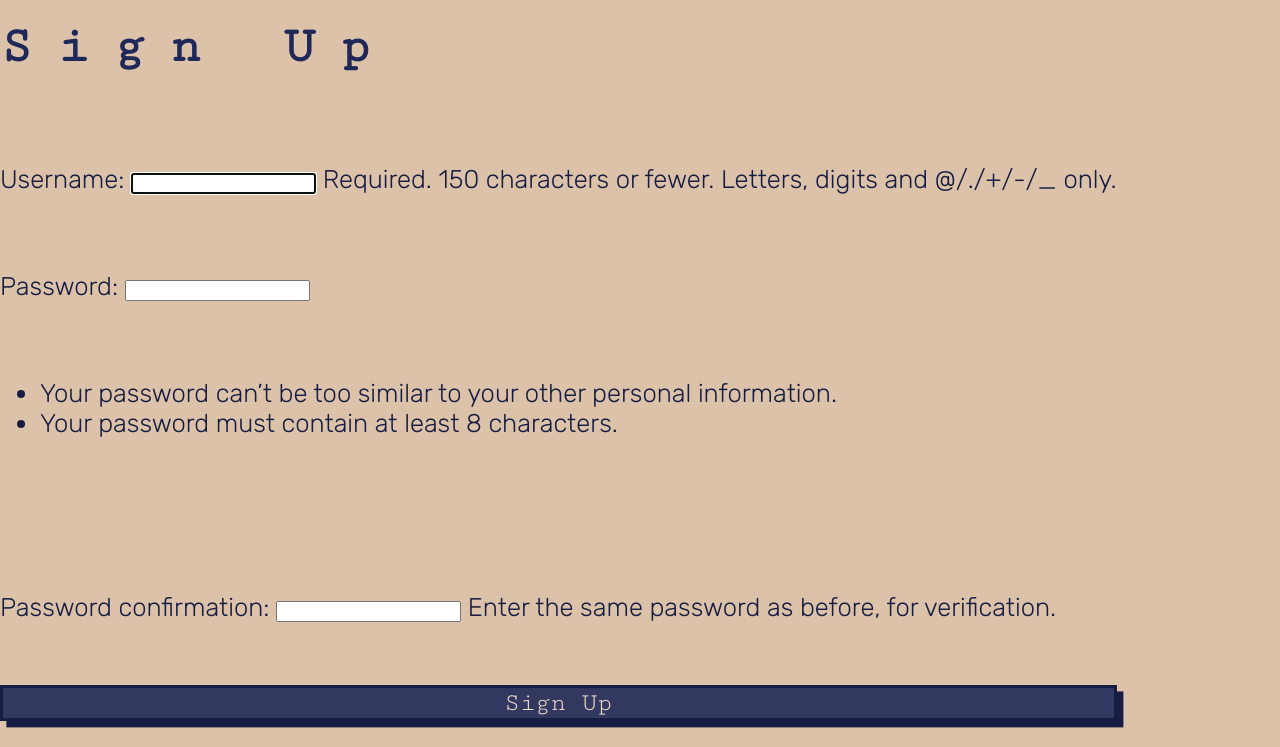
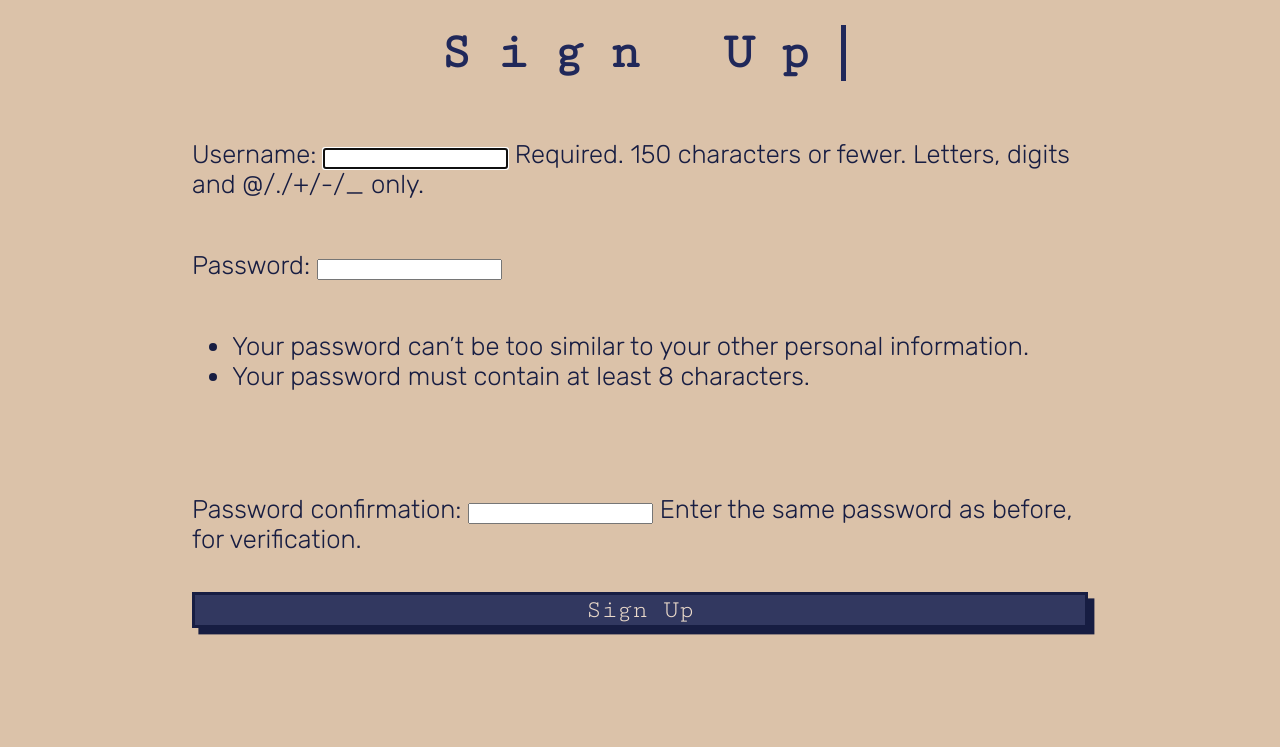
Before and after one commit to hicass/vintagev, a Django app: page /accounts/signup/ in a window 1280 px wide. Shown: the part 107-854 px from the top of the page. After the commit the page ends 742 px from the top, so only its background shows below. Run offline with Django 4.2, Linux system fonts and the light colour scheme.

Commit message:
Fix registration styling, and css orginization.

```diff
--- a/main_app/static/css/addstyle.css
+++ b/main_app/static/css/addstyle.css
@@ -11,7 +11,7 @@
     font-family: 'Cutive Mono', monospace;
 }
 
-form {
+.add-form {
     display: flex;
     flex-direction: column;
     font-size: 2vw;
--- a/main_app/static/css/login.css
+++ /dev/null
@@ -1,6 +0,0 @@
-#login-section {
-    display: flex;
-    justify-content: center;
-    align-items: flex-start;
-    margin: 5% 0 0;
-}
--- a/main_app/static/css/signup.css
+++ b/main_app/static/css/registration.css
@@ -1,11 +1,11 @@
-#signup-section {
+#signup-section, #login-section {
     display: flex;
-    justify-content: left;
-    align-items: flex-start;
-    margin: 5% 0 0;
+    flex-direction: column;
+    align-items: center;
+    margin: 2% 0 0;
 }
 
-#signup-h1 {
+.registration-txt {
     margin: 0;
     letter-spacing: 2vw;
     overflow: hidden;
@@ -17,3 +17,14 @@
         typing 1.5s steps(20, end) forwards,
         blink-caret .85s step-end infinite;
 }
+
+.registration-form-div {
+    width: 70%;
+}
+
+.registration-form {
+    display: flex;
+    flex-direction: column;
+    font-size: 2vw;
+    color: rgb(23, 29, 66);
+}
--- a/main_app/templates/base.html
+++ b/main_app/templates/base.html
@@ -9,7 +9,7 @@
     <link rel="stylesheet" type="text/css" href="{% static 'css/indexstyle.css' %}">
     <link rel="stylesheet" type="text/css" href="{% static 'css/addstyle.css' %}">
     <link rel="stylesheet" type="text/css" href="{% static 'css/loading.css' %}">
-    <link rel="stylesheet" type="text/css" href="{% static 'css/signup.css' %}">
+    <link rel="stylesheet" type="text/css" href="{% static 'css/registration.css' %}">
     <link rel="stylesheet" type="text/css" href="{% static 'css/detail.css' %}">
     <link rel="preconnect" href="https://fonts.googleapis.com">
     <link rel="preconnect" href="https://fonts.gstatic.com" crossorigin>
--- a/main_app/templates/main_app/clothes_form.html
+++ b/main_app/templates/main_app/clothes_form.html
@@ -8,7 +8,7 @@
         <h1 id="add-h1">Add a listing</h1>
     {% endif %}
 
-    <form action="" method="POST">
+    <form class="add-form" action="" method="POST">
         {% csrf_token %}
         <table>
             {{ form.as_table }}
--- a/main_app/templates/registration/signup.html
+++ b/main_app/templates/registration/signup.html
@@ -1,19 +1,20 @@
 {% extends 'base.html' %}
 {% block content %}
 
-<br>
-<h1 id="signup-h1">Sign Up</h1>
+  <section id="signup-section">
+    <div>
+      <h1 class="registration-txt">Sign Up</h1>
+    </div>
 
-<section id="signup-section">
     <p class="red-text">{{ error_message }}</p>
 
-<div >
-  <form method="POST" action="{% url 'signup' %}">
+    <div class="registration-form-div">
+      <form class="registration-form" method="POST" action="{% url 'signup' %}">
         {% csrf_token %}
         {{ form.as_p }}
         <input class="btn" type="submit" value="Sign Up">
       </form>
+    </div>
   </section>
-</div>
 
 {% endblock %}
```
Also changed, not shown: main_app/static/css/loading.css (+40 -39 lines), main_app/templates/registration/login.html (+6 -3 lines). Lines whose indentation alone changed are shown as unchanged.
